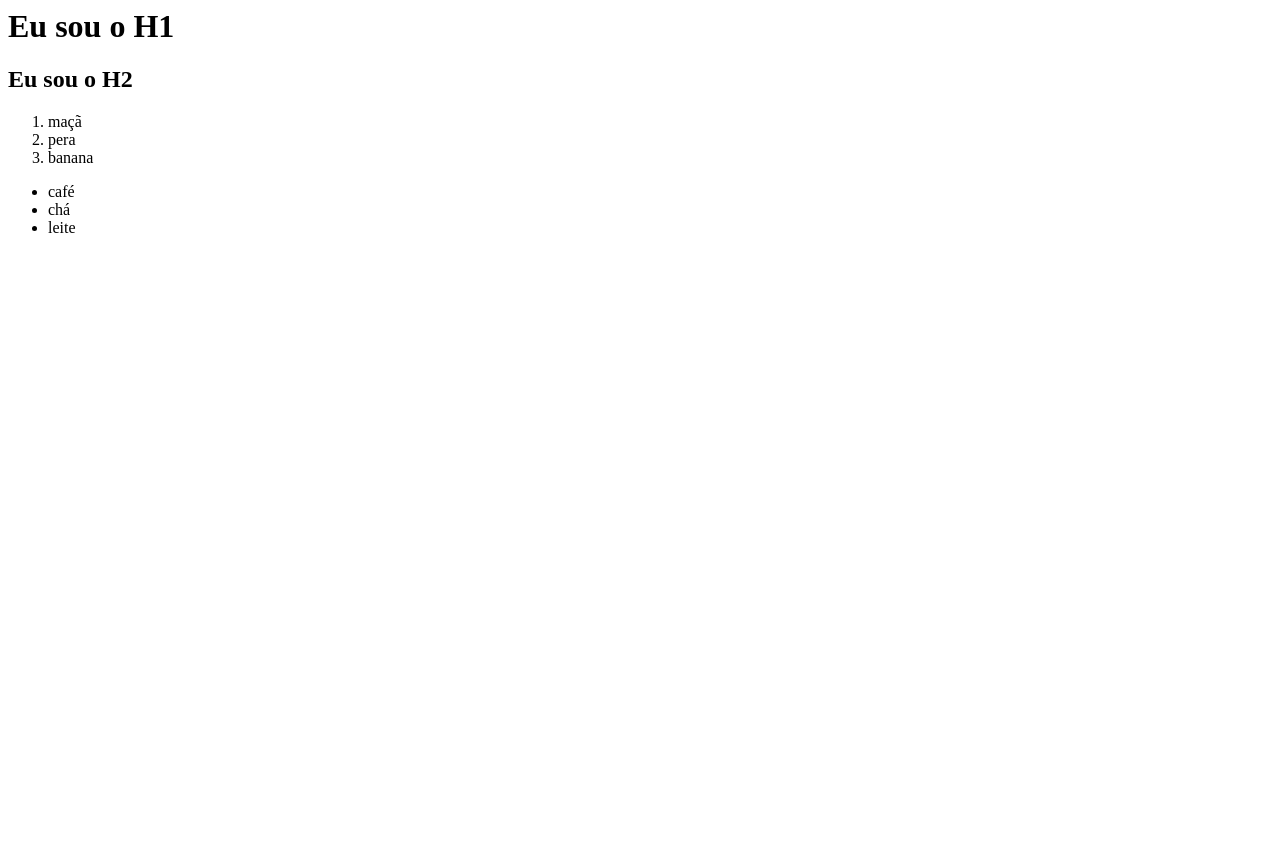
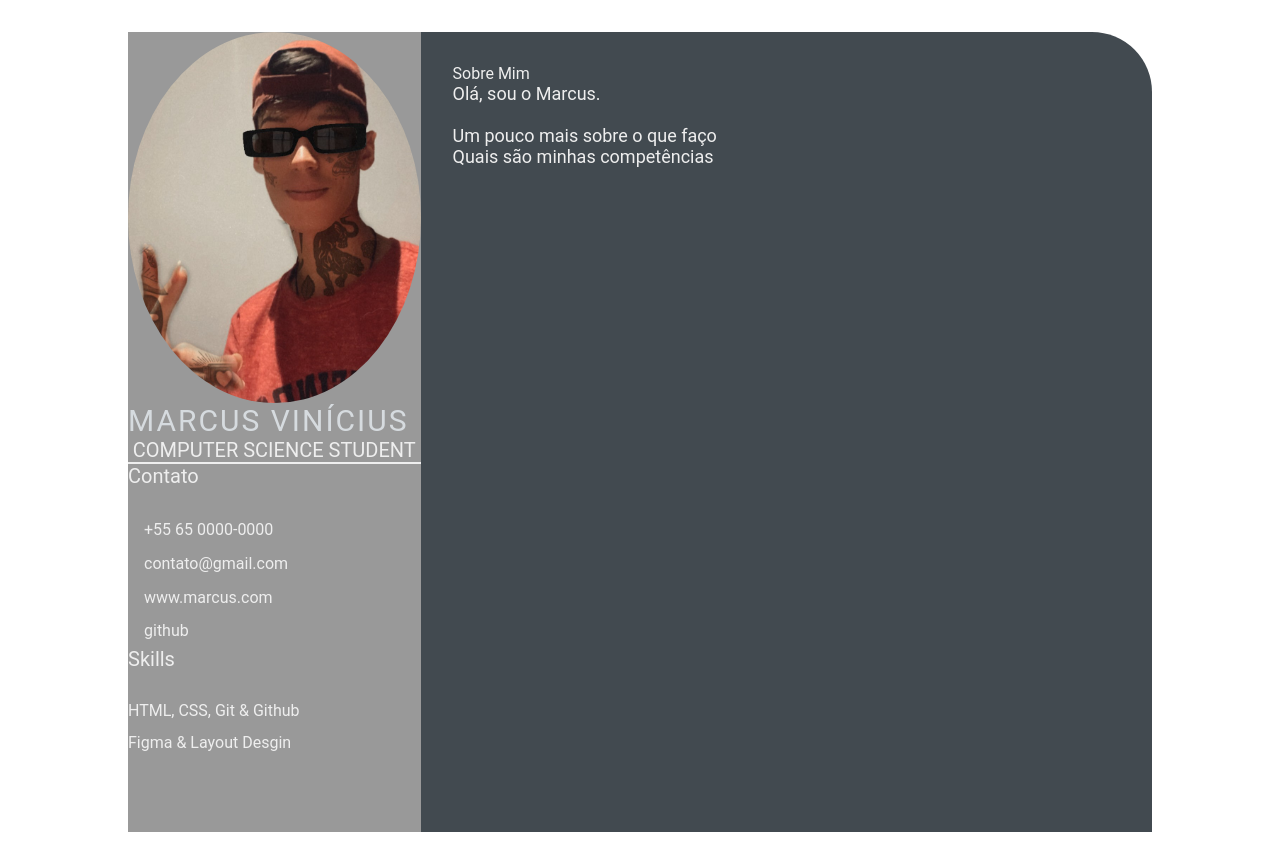
Before and after one commit to msrcss/msrcss.github.io, a plain HTML site: page index.html in a window 1280 px wide. Before the commit the page ends 800 px from the top, so only its background shows below. Drawn offline with Linux system fonts and the light colour scheme.

Commit message:
criando uma parte do cv - aula2 (#2)

```diff
--- a/index.html
+++ b/index.html
@@ -1,23 +1,56 @@
-<html>
-    <head>
-        <title>Olá, Eu sou a Cabeça</title>
-    </head>
+<html lang="en">
+<head>
+    <meta charset="UTF-8">
+    <meta http-equiv="X-UA-Compatible" content="IE=edge">
+    <meta name="viewport" content="width=device-width, initial-scale=1.0">
+    <title>Marcus Vinícius CV</title>
 
-    <body>
-        <h1>Eu sou o H1</h1>
-        <h2>Eu sou o H2</h2>
-    </body>
+    <link rel="stylesheet" href="style.css">
+</head>
 
+<body>
+    <main class="resume-contents">
+        <section class="left-section">
+            <section class="left-section-content">
+                <div class="profile">
+                    <img class="profile-image" src="img/marcola.jpg" alt="Profile image">
+                    <p class="name">Marcus Vinícius</p>
+                    <p class="profession">Computer Science Student</p>
+                </div>
+                <div class="contact-info">
+                    <p class="left-title">Contato</p>
+                    <ul>
+                        <li><i class="fa fa-phone"></i>+55 65 0000-0000</li>
+                        <li><i class="fa fa-envelope"></i>contato@gmail.com</li>
+                        <li><i class="fa fa-globe"></i>www.marcus.com</li>
+                        <li><i class="fa fa-github"></i>github</li>
+                    </ul>
+                </div>
 
-    <ol>
-        <li>maçã</li>
-        <li>pera</li>
-        <li>banana</li>
-    </ol>
+                <div class="skills">
+                    <p class="left-title">Skills</p>
+                    <ul>
+                        <li><p>HTML, CSS, Git & Github</p></li>
+                        <li><p>Figma & Layout Desgin</p></li>
+                    </ul>
+                </div>
+            </section>
+        </section>
 
-    <ul>
-        <li>café</li>
-        <li>chá</li>
-        <li>leite</li>
-    </ul>
+            <section class="right-section">
+                <div class="right-section-contents">
+                    <section class="about gap">
+                        <div class="right-title">Sobre Mim</div>
+                        <p class="about-me-contents">
+                            Olá, sou o Marcus. <br>
+                            <br> Um pouco mais sobre o que faço
+                            <br> Quais são minhas competências
+
+                        </p>
+                    </section>
+                </div>
+            </section>
+
+    </main>
+</body>
 </html>
--- /dev/null
+++ b/style.css
@@ -0,0 +1,103 @@
+* {
+    margin: 0;
+    padding: 0;
+    box-sizing: border-box;
+    list-style: none;
+    font-family: 'Roboto', sans-serif;
+}
+
+.resume-contents {
+    min-height: 100vh;
+    width: 80%;
+    margin: 2rem auto;
+    display: grid;
+    grid-template-columns: repeat(7, 1fr);
+}
+
+.left-section {
+    grid-column: span 2;
+    height: 100%;
+    background-color: #999999;
+}
+
+.right-section {
+    grid-column: span 5;
+    height: 100%;
+    background-color: #424a50;
+    border-radius: 0px 60px 0px 0px;
+}
+
+.left-section-contents{
+    padding: 2rem 2rem;
+}
+
+.profile {
+    width: 100%;
+    border-bottom: 2px solid #eeeeee;
+}
+
+.profile .profile-image {
+    width: 100%;
+    border-radius: 100%;
+}
+
+.name {
+    color: #D6DBDF;
+    font-size: 30px;
+    letter-spacing: 2px;
+    text-transform: uppercase;
+}
+
+.profession {
+    color: #eeeeee;
+    font-size: 20px;
+    text-transform: uppercase;
+    text-align: center;
+}
+
+/* .contact-info { border-bottom: 2px solid #1B2631; } */
+.left-title {
+    color: #eeeeee;
+    font-size: 20px;
+}
+
+.contact-info ul {
+    padding-top: 1.5rem;
+}
+
+.contact-info ul li,
+.references ul li {
+    padding: .4rem 0;
+    color: #eeeeee;
+}
+
+.contact-info ul li i,
+.references ul li i {
+    padding-right: 1rem;
+    font-size: 18px;
+    color: #eeeeee;
+}
+
+.skills ul {
+    padding-top: 1.5rem;
+}
+.skills ul li p {
+    padding: .4rem 0;
+    color: #eeeeee;
+}
+
+.right-section-contents {
+    padding: 2rem 2rem;
+}
+
+.right-title {
+    color: #eeeeee;
+}
+
+.gap {
+    padding-bottom: 2rem;
+}
+.about-me-contents {
+    font-size: 18px;
+    color: #eeeeee;
+}
```
Also changed, not shown: img/marcola.jpg (added), 1 other file.
